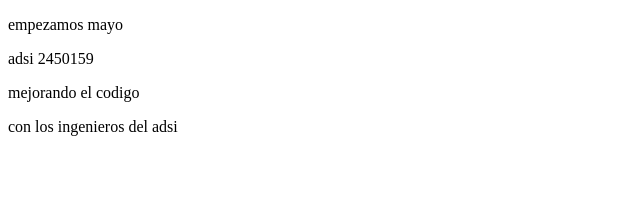
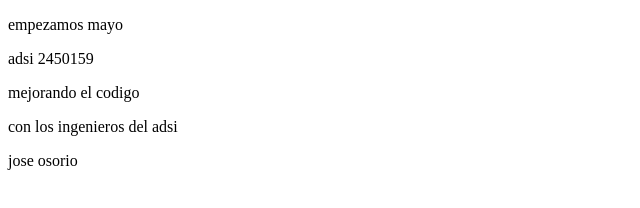
Before and after one commit to joseosorio95/almacenadsi2, a plain HTML site: page index.html in a window 1280 px wide. Shown: the full height of the page, 0-640 px from the left. Drawn offline with Linux system fonts and the light colour scheme.

Commit message:
Update index.html
actualizando codigo

```diff
--- a/index.html
+++ b/index.html
@@ -11,5 +11,7 @@
     <p>adsi 2450159</p>
     <p> mejorando el codigo </p>
     <p> con los ingenieros del adsi </p>
+    <p> jose osorio </p>
+
 </body>
 </html>
```
